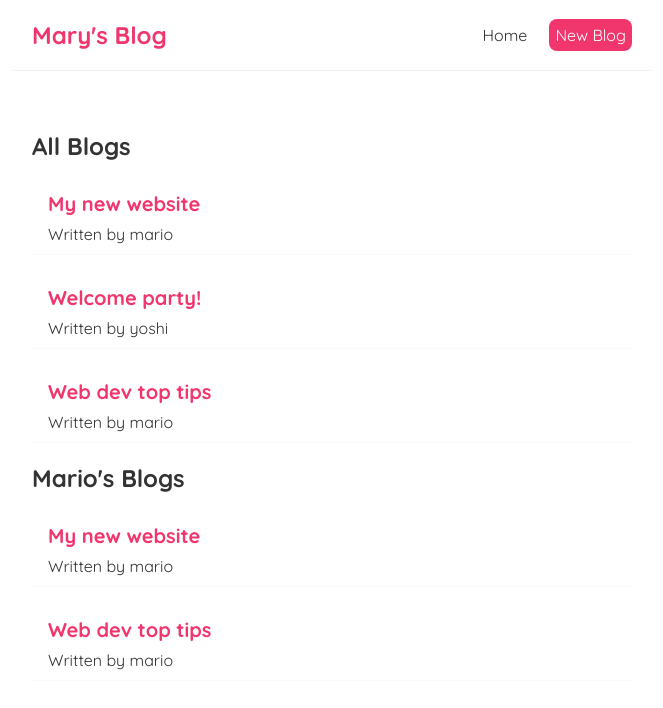
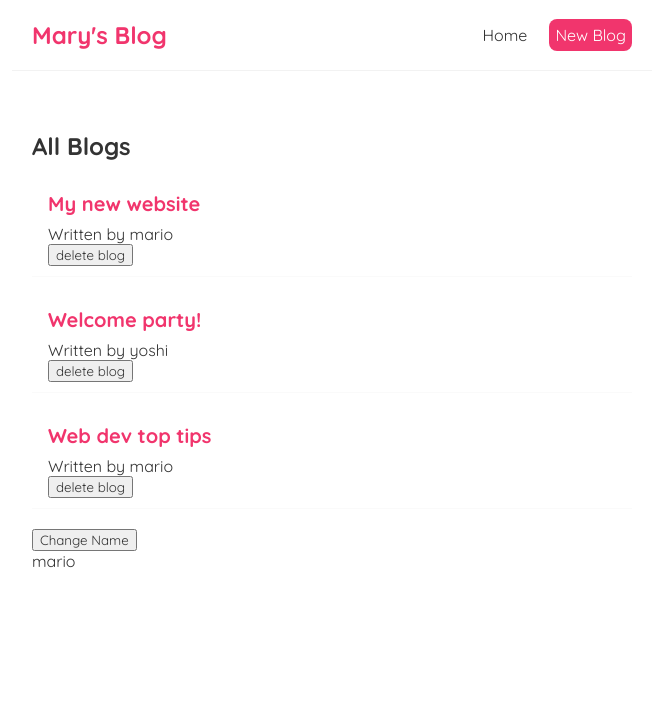
Before and after one commit to lyremlou/mary-blog, a React (Create React App) app: page / in a window 1280 px wide. Shown: the top 708 px of the page, without its empty margins (308-971 px from the left). Built offline with nearby package versions, Linux system fonts and the light colour scheme.

Commit message:
Add useEffect

```diff
--- a/src/BlogList.js
+++ b/src/BlogList.js
@@ -1,4 +1,4 @@
-const BlogList = ({blogs, title}) => {
+const BlogList = ({blogs, title, handleDelete}) => {
 
 
 
@@ -8,6 +8,7 @@ const BlogList = ({blogs, title}) => {
         <div className="blog-preview" key={blog.id}>
             <h2>{blog.title}</h2>
             <p>Written by {blog.author}</p>
+            <button onClick={() => handleDelete(blog.id)}>delete blog</button>
         </div>
    )) }</div> );
 }
--- a/src/Home.js
+++ b/src/Home.js
@@ -1,4 +1,4 @@
-import { useState } from "react";
+import { useState, useEffect } from "react";
 import BlogList from "./BlogList";
 
 const Home = () => {
@@ -9,10 +9,23 @@ const Home = () => {
         { title: 'Web dev top tips', body: 'lorem ipsum...', author: 'mario', id: 3 }
     ]);
 
+    const [name, setName] = useState('mario');
+
+    const handleDelete = (id) => {
+        const newBlogs = blogs.filter(blog => blog.id !== id);
+        setBlogs(newBlogs);
+    }
+
+    useEffect(() => {
+        console.log('use effect ran');
+        console.log(name);
+    }, [name]);
+
   return (
   <div className="home">
-  <BlogList blogs={blogs} title="All Blogs" />
-  <BlogList blogs={blogs.filter((blog) => blog.author === 'mario')} title="Mario's Blogs" />
+  <BlogList blogs={blogs} title="All Blogs" handleDelete={handleDelete} />
+  <button onClick={() => setName('luigi')}>Change Name</button>
+  <p>{name} </p>
   </div>
   );
 };
```
